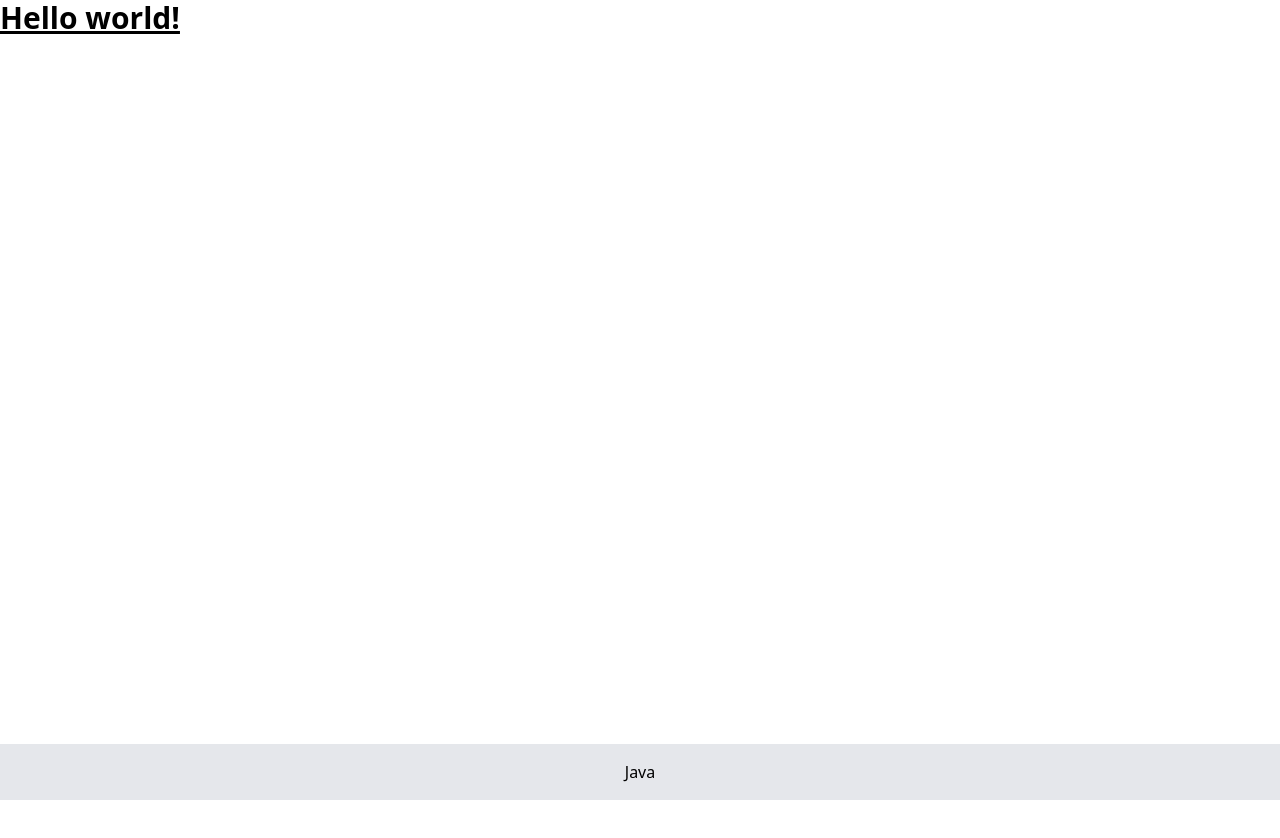
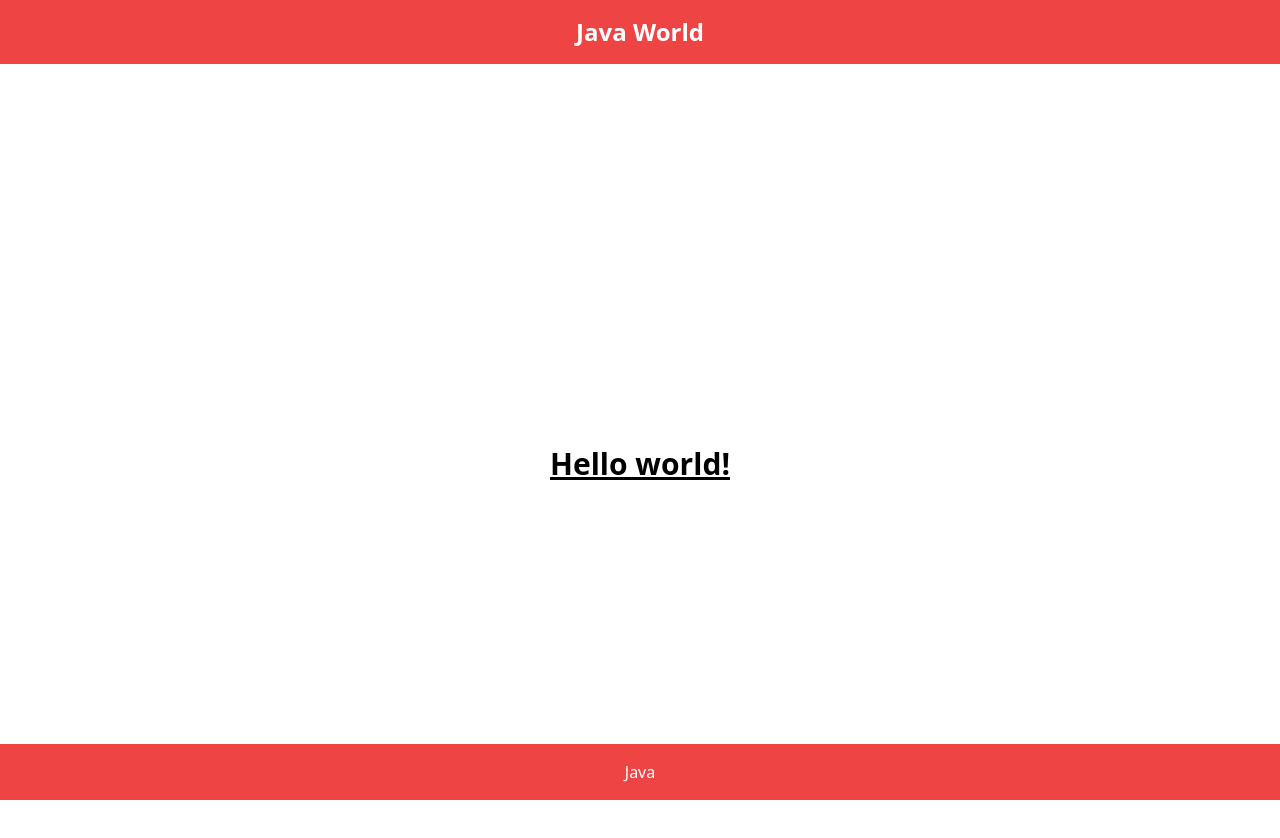
Before and after one commit to mts-lucas/survivors-bank-front, a Next.js app in the folder bunker/: page / in a window 1280 px wide. Shown: the top 838 px of the page. Before the commit the page ends 800 px from the top, so only its background shows below. Built offline with nearby package versions, Linux system fonts and the light colour scheme.

Commit message:
add header

```diff
--- a/bunker/src/app/components/footer.js
+++ b/bunker/src/app/components/footer.js
@@ -1,7 +1,6 @@
-
 export function Footer(){
   return (
-    <footer className="fixed bottom-0 w-full bg-gray-200 p-4 text-center">
+    <footer className="fixed bottom-0 w-full bg-red-500 text-white p-4 text-center">
       <p>Java</p>
     </footer>
   )
--- a/bunker/src/app/components/header.js
+++ b/bunker/src/app/components/header.js
@@ -1,3 +1,8 @@
 export function Header(){
-
+    return(
+        <header className="bg-red-500 p-4 text-white flex items-center justify-center">
+        <h1 className="text-2xl font-bold">Java World</h1>
+        {/* para adicionar mais coisas */}
+      </header>
+    )
 }
--- a/bunker/src/app/layout.js
+++ b/bunker/src/app/layout.js
@@ -1,6 +1,7 @@
 import './globals.css';
 import './components/footer'
 import { Footer } from './components/footer';
+import { Header } from './components/header';
 
 export const metadata = {
   title: 'Bunker',
@@ -11,6 +12,7 @@ export default function RootLayout({ children }) {
  return (
   <html lang="en">
   <body className="flex flex-col min-h-screen">
+    <Header />
     <div className="flex-grow">{children}</div>
     <Footer />
   </body>
--- a/bunker/src/app/page.js
+++ b/bunker/src/app/page.js
@@ -1,7 +1,9 @@
 export default function Home() {
   return (
-    <h1 className="text-3xl font-bold underline">
-      Hello world!
-    </h1>
-  )
+    <div className="flex items-center justify-center h-screen">
+      <h1 className="text-3xl font-bold underline">
+        Hello world!
+      </h1>
+    </div>
+  );
 }
```
Lines whose indentation alone changed are shown as unchanged.
